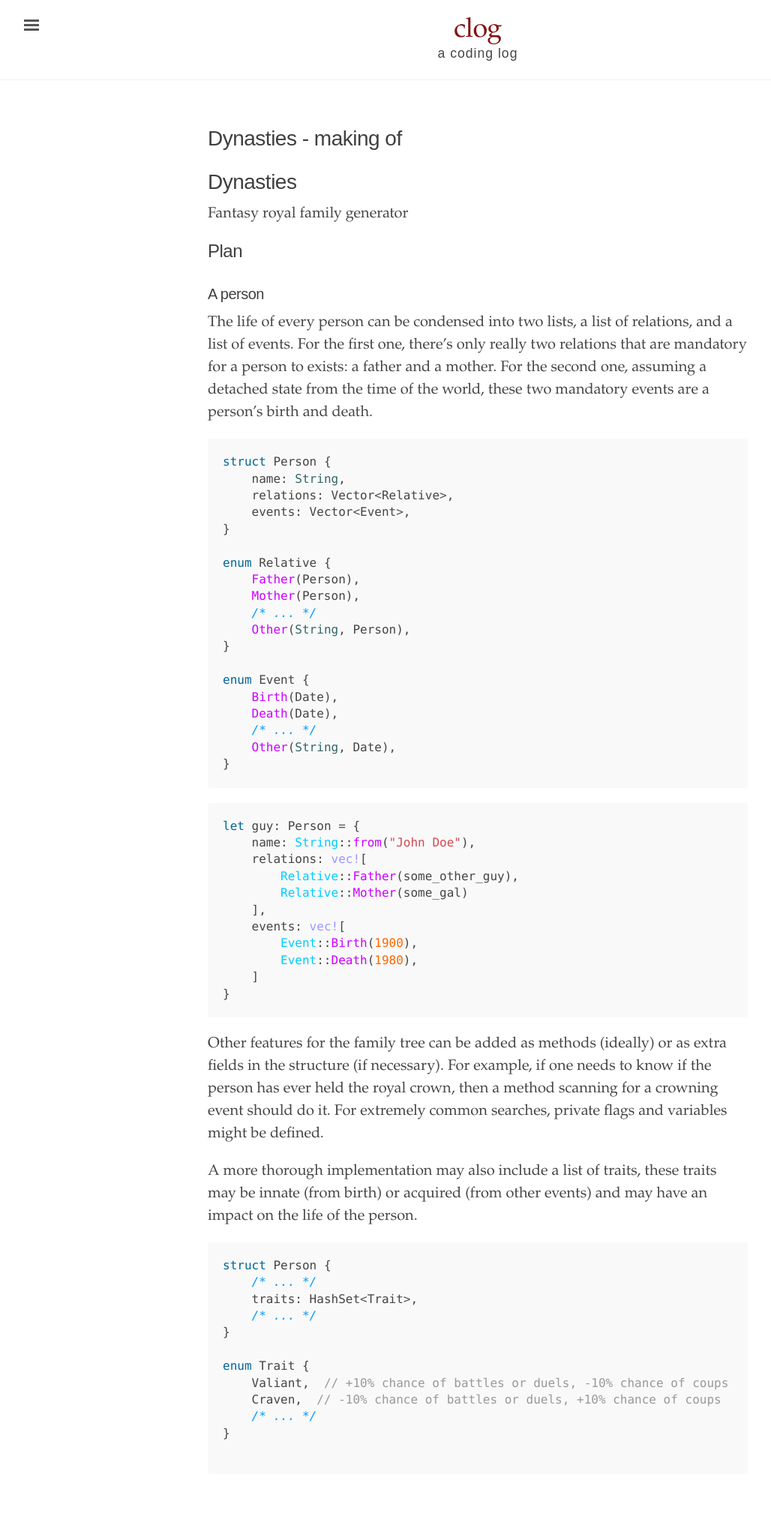
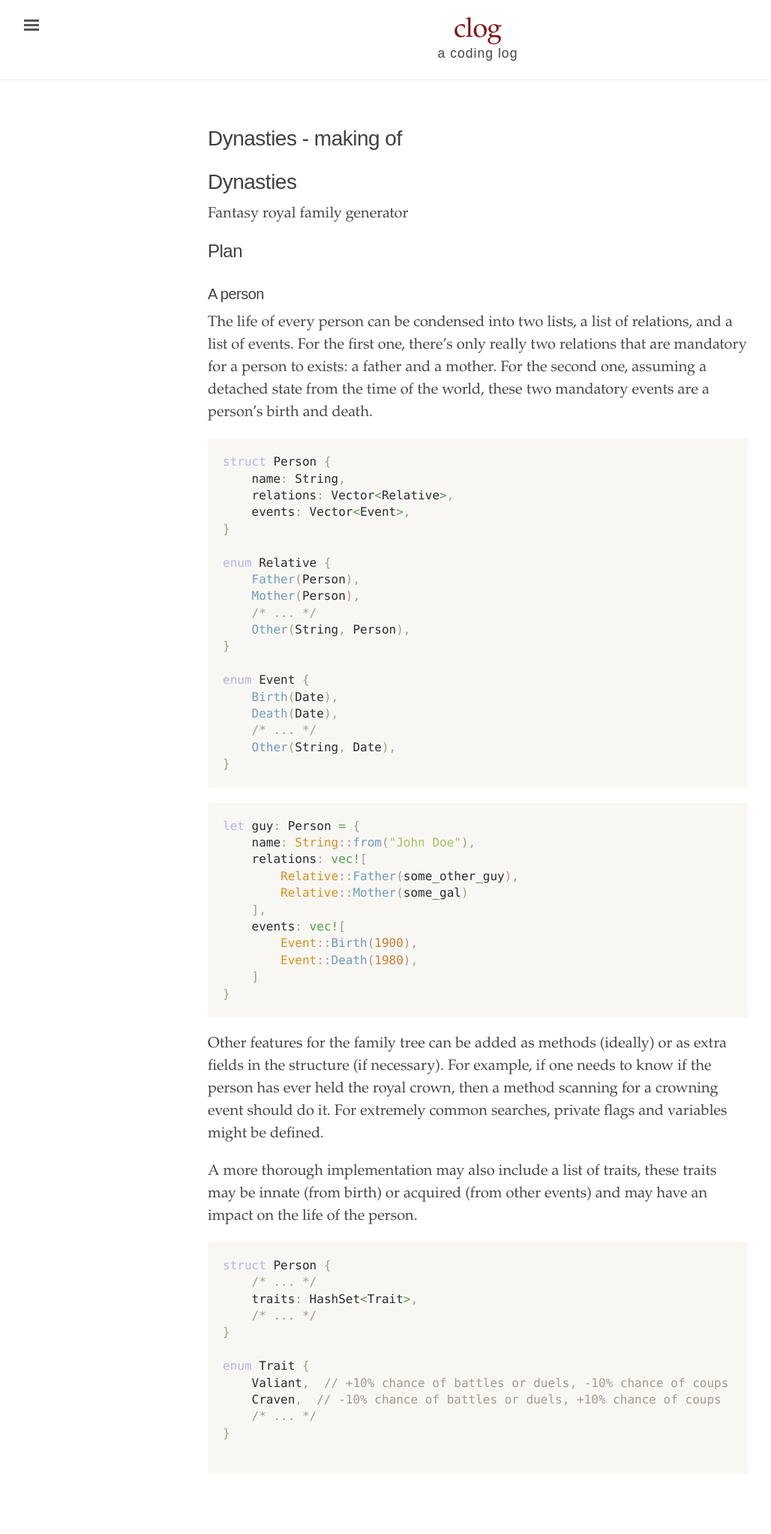
Before and after one commit to mbartelsm/mbartelsm.github.io, a Jekyll site: the page built from _texts/dynasties.md, in a window 1280 px wide. Shown: the whole page at 75% size, without its empty margins (3-1031 px from the left). Built offline with Jekyll 4.4.1, drawn with Linux system fonts in a browser that asks for light colours.

Commit message:
syntax highlight

```diff
--- a/assets/css/style.css
+++ b/assets/css/style.css
@@ -833,54 +833,71 @@ li.prose-indent {
 }
 
 .highlight .hll {
-  background-color: #ffc;
+  background-color: #f4f1ed;
+}
+
+.highlight {
+  background: #f9f7f3;
+  color: #2b2b2b;
 }
 
 .highlight .c {
-  color: #999;
+  color: #a49a8e;
 }
 
 /* Comment */
 .highlight .err {
-  color: #a00;
-  background-color: #faa;
+  color: #da4939;
 }
 
 /* Error */
 .highlight .k {
-  color: #069;
+  color: #b6b3eb;
 }
 
 /* Keyword */
+.highlight .l {
+  color: #cc7833;
+}
+
+/* Literal */
+.highlight .n {
+  color: #2b2b2b;
+}
+
+/* Name */
 .highlight .o {
-  color: #555;
+  color: #519f50;
 }
 
 /* Operator */
+.highlight .p {
+  color: #a49a8e;
+}
+
+/* Punctuation */
 .highlight .cm {
-  color: #09f;
-  font-style: italic;
+  color: #a49a8e;
 }
 
 /* Comment.Multiline */
 .highlight .cp {
-  color: #099;
+  color: #a49a8e;
 }
 
 /* Comment.Preproc */
 .highlight .c1 {
-  color: #999;
+  color: #a49a8e;
 }
 
 /* Comment.Single */
 .highlight .cs {
-  color: #999;
+  color: #a49a8e;
 }
 
 /* Comment.Special */
 .highlight .gd {
-  background-color: #fcc;
-  border: 1px solid #c00;
+  color: #da4939;
 }
 
 /* Generic.Deleted */
@@ -889,251 +906,256 @@ li.prose-indent {
 }
 
 /* Generic.Emph */
-.highlight .gr {
-  color: #f00;
-}
-
-/* Generic.Error */
 .highlight .gh {
-  color: #030;
+  color: #2b2b2b;
+  font-weight: bold;
 }
 
 /* Generic.Heading */
 .highlight .gi {
-  background-color: #cfc;
-  border: 1px solid #0c0;
+  color: #a5c261;
 }
 
 /* Generic.Inserted */
-.highlight .go {
-  color: #aaa;
-}
-
-/* Generic.Output */
 .highlight .gp {
-  color: #009;
+  color: #a49a8e;
+  font-weight: bold;
 }
 
 /* Generic.Prompt */
+.highlight .gs {
+  font-weight: bold;
+}
+
 /* Generic.Strong */
 .highlight .gu {
-  color: #030;
+  color: #519f50;
+  font-weight: bold;
 }
 
 /* Generic.Subheading */
-.highlight .gt {
-  color: #9c6;
-}
-
-/* Generic.Traceback */
 .highlight .kc {
-  color: #069;
+  color: #b6b3eb;
 }
 
 /* Keyword.Constant */
 .highlight .kd {
-  color: #069;
+  color: #b6b3eb;
 }
 
 /* Keyword.Declaration */
 .highlight .kn {
-  color: #069;
+  color: #519f50;
 }
 
 /* Keyword.Namespace */
 .highlight .kp {
-  color: #069;
+  color: #b6b3eb;
 }
 
 /* Keyword.Pseudo */
 .highlight .kr {
-  color: #069;
+  color: #b6b3eb;
 }
 
 /* Keyword.Reserved */
 .highlight .kt {
-  color: #078;
+  color: #d69022;
 }
 
 /* Keyword.Type */
+.highlight .ld {
+  color: #a5c261;
+}
+
+/* Literal.Date */
 .highlight .m {
-  color: #f60;
+  color: #cc7833;
 }
 
 /* Literal.Number */
 .highlight .s {
-  color: #d44950;
+  color: #a5c261;
 }
 
 /* Literal.String */
 .highlight .na {
-  color: #4f9fcf;
+  color: #6d9cbe;
 }
 
 /* Name.Attribute */
 .highlight .nb {
-  color: #366;
+  color: #2b2b2b;
 }
 
 /* Name.Builtin */
 .highlight .nc {
-  color: #0a8;
+  color: #d69022;
 }
 
 /* Name.Class */
 .highlight .no {
-  color: #360;
+  color: #da4939;
 }
 
 /* Name.Constant */
 .highlight .nd {
-  color: #99f;
+  color: #519f50;
 }
 
 /* Name.Decorator */
 .highlight .ni {
-  color: #999;
+  color: #2b2b2b;
 }
 
 /* Name.Entity */
 .highlight .ne {
-  color: #c00;
+  color: #da4939;
 }
 
 /* Name.Exception */
 .highlight .nf {
-  color: #c0f;
+  color: #6d9cbe;
 }
 
 /* Name.Function */
 .highlight .nl {
-  color: #99f;
+  color: #2b2b2b;
 }
 
 /* Name.Label */
 .highlight .nn {
-  color: #0cf;
+  color: #d69022;
 }
 
 /* Name.Namespace */
+.highlight .nx {
+  color: #6d9cbe;
+}
+
+/* Name.Other */
+.highlight .py {
+  color: #2b2b2b;
+}
+
+/* Name.Property */
 .highlight .nt {
-  color: #2f6f9f;
+  color: #519f50;
 }
 
 /* Name.Tag */
 .highlight .nv {
-  color: #033;
+  color: #da4939;
 }
 
 /* Name.Variable */
 .highlight .ow {
-  color: #000;
+  color: #519f50;
 }
 
 /* Operator.Word */
 .highlight .w {
-  color: #bbb;
+  color: #2b2b2b;
 }
 
 /* Text.Whitespace */
 .highlight .mf {
-  color: #f60;
+  color: #cc7833;
 }
 
 /* Literal.Number.Float */
 .highlight .mh {
-  color: #f60;
+  color: #cc7833;
 }
 
 /* Literal.Number.Hex */
 .highlight .mi {
-  color: #f60;
+  color: #cc7833;
 }
 
 /* Literal.Number.Integer */
 .highlight .mo {
-  color: #f60;
+  color: #cc7833;
 }
 
 /* Literal.Number.Oct */
 .highlight .sb {
-  color: #c30;
+  color: #a5c261;
 }
 
 /* Literal.String.Backtick */
 .highlight .sc {
-  color: #c30;
+  color: #2b2b2b;
 }
 
 /* Literal.String.Char */
 .highlight .sd {
-  color: #c30;
-  font-style: italic;
+  color: #a49a8e;
 }
 
 /* Literal.String.Doc */
 .highlight .s2 {
-  color: #c30;
+  color: #a5c261;
 }
 
 /* Literal.String.Double */
 .highlight .se {
-  color: #c30;
+  color: #cc7833;
 }
 
 /* Literal.String.Escape */
 .highlight .sh {
-  color: #c30;
+  color: #a5c261;
 }
 
 /* Literal.String.Heredoc */
 .highlight .si {
-  color: #a00;
+  color: #cc7833;
 }
 
 /* Literal.String.Interpol */
 .highlight .sx {
-  color: #c30;
+  color: #a5c261;
 }
 
 /* Literal.String.Other */
 .highlight .sr {
-  color: #3aa;
+  color: #a5c261;
 }
 
 /* Literal.String.Regex */
 .highlight .s1 {
-  color: #c30;
+  color: #a5c261;
 }
 
 /* Literal.String.Single */
 .highlight .ss {
-  color: #fc3;
+  color: #a5c261;
 }
 
 /* Literal.String.Symbol */
 .highlight .bp {
-  color: #366;
+  color: #2b2b2b;
 }
 
 /* Name.Builtin.Pseudo */
 .highlight .vc {
-  color: #033;
+  color: #da4939;
 }
 
 /* Name.Variable.Class */
 .highlight .vg {
-  color: #033;
+  color: #da4939;
 }
 
 /* Name.Variable.Global */
 .highlight .vi {
-  color: #033;
+  color: #da4939;
 }
 
 /* Name.Variable.Instance */
 .highlight .il {
-  color: #f60;
+  color: #cc7833;
 }
 
 /* Literal.Number.Integer.Long */
```
Also changed, not shown: 1 other file.
